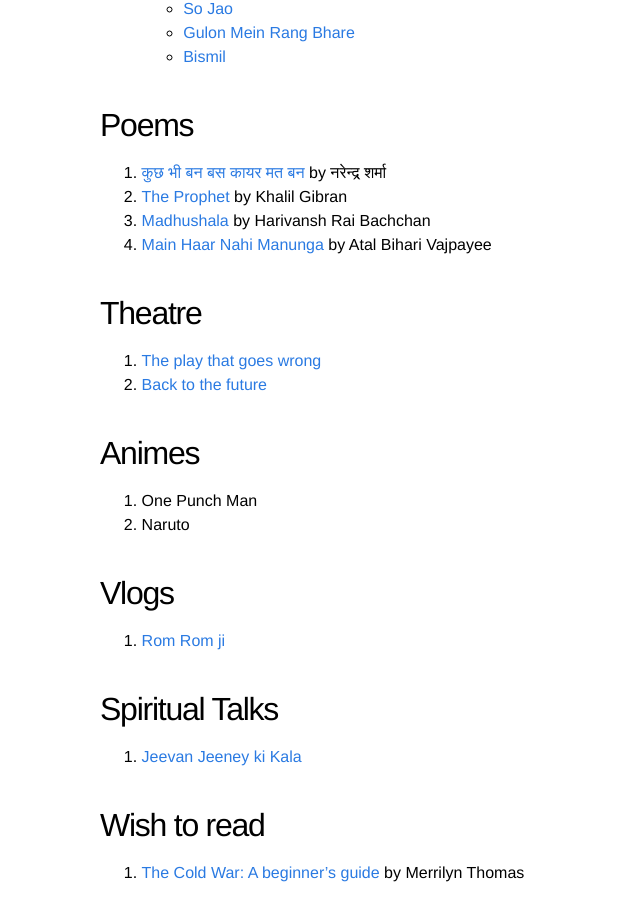
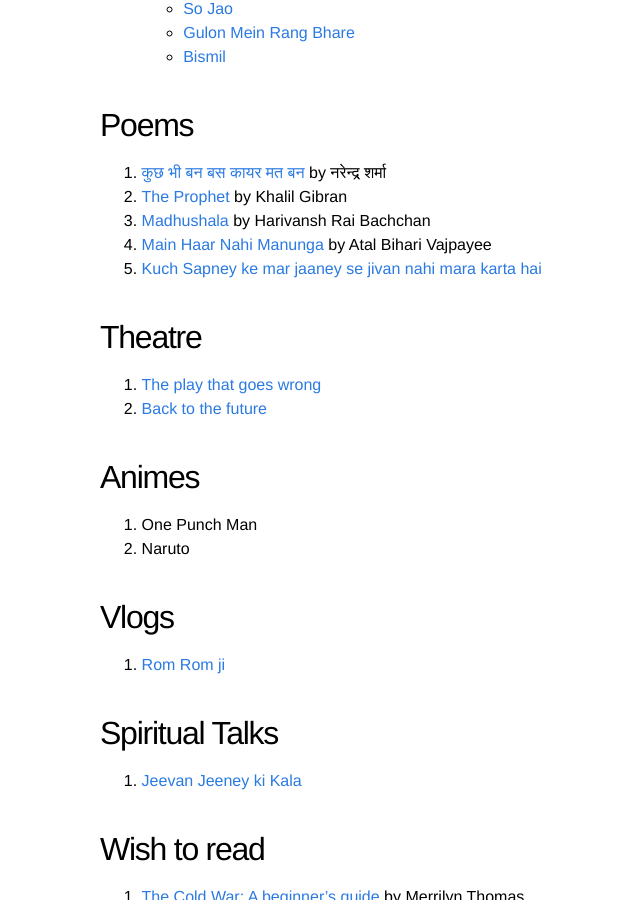
Before and after one commit to kislayabhi/kislayabhi.github.io, a Jekyll site: the page built from _posts/2024-7-23-My-personal-playlist.md, in a window 1280 px wide and 900 px high, scrolled down 696 px. Shown: the whole window, without its empty margins (140-780 px from the left). Built offline with Jekyll 4.4.1, drawn with Linux system fonts in a browser that asks for light colours; comment, search, counter and statistics services are not loaded.

Commit message:
Update 2024-7-23-My-personal-playlist.md

```diff
--- a/_posts/2024-7-23-My-personal-playlist.md
+++ b/_posts/2024-7-23-My-personal-playlist.md
@@ -30,6 +30,7 @@ I have since very recently started realizing that there are certain things out t
 2. [The Prophet](https://en.wikipedia.org/wiki/The_Prophet_(book)) by Khalil Gibran
 3. [Madhushala](https://youtu.be/0nsWU-4R3mw) by Harivansh Rai Bachchan
 4. [Main Haar Nahi Manunga](https://youtu.be/5QMEmtC7G20) by Atal Bihari Vajpayee
+5. [Kuch Sapney ke mar jaaney se jivan nahi mara karta hai](https://youtu.be/hl9Ppi_d5cc)
 
 ## Theatre
 1. [The play that goes wrong](https://www.newyorktheatreguide.com/show/14790-the-play-that-goes-wrong-tickets)
```
